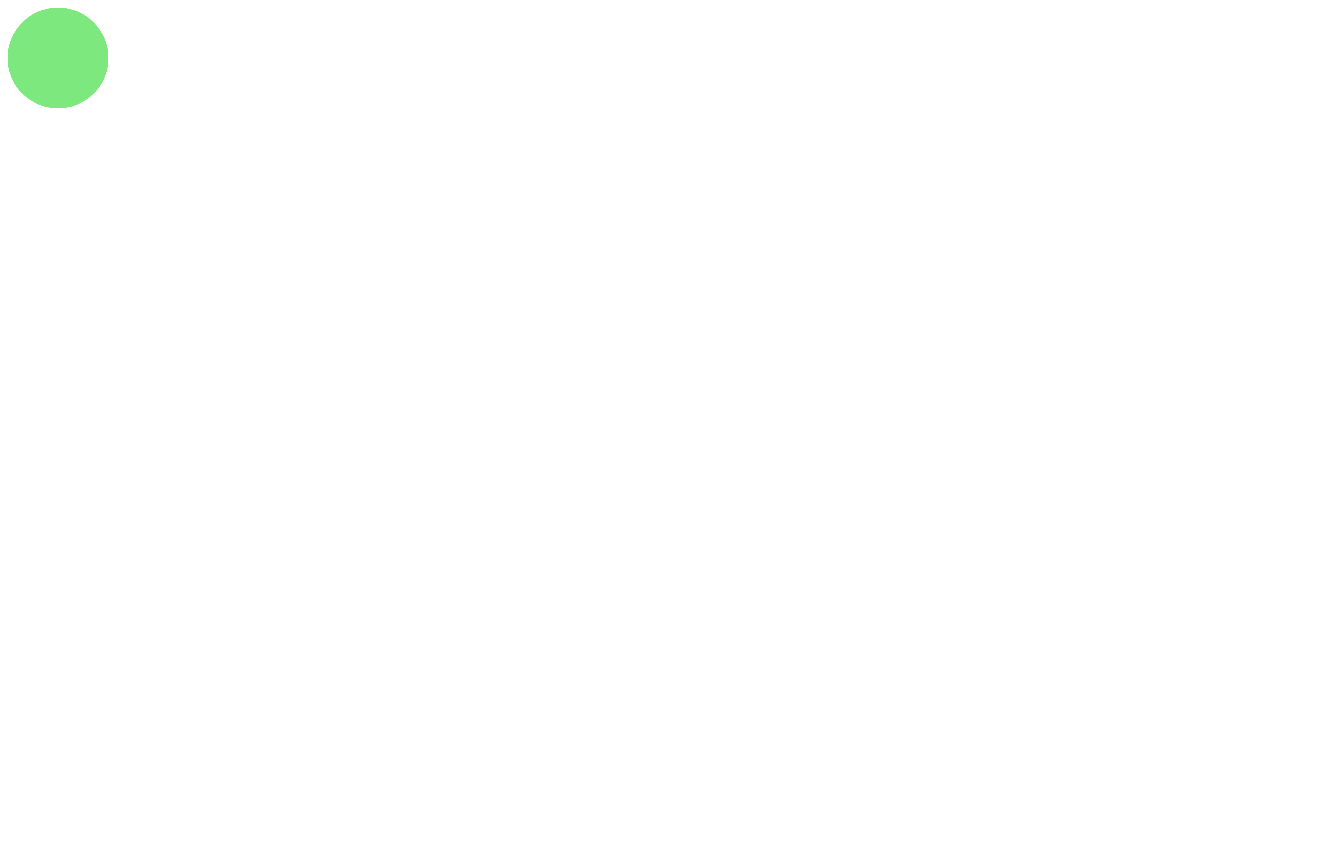
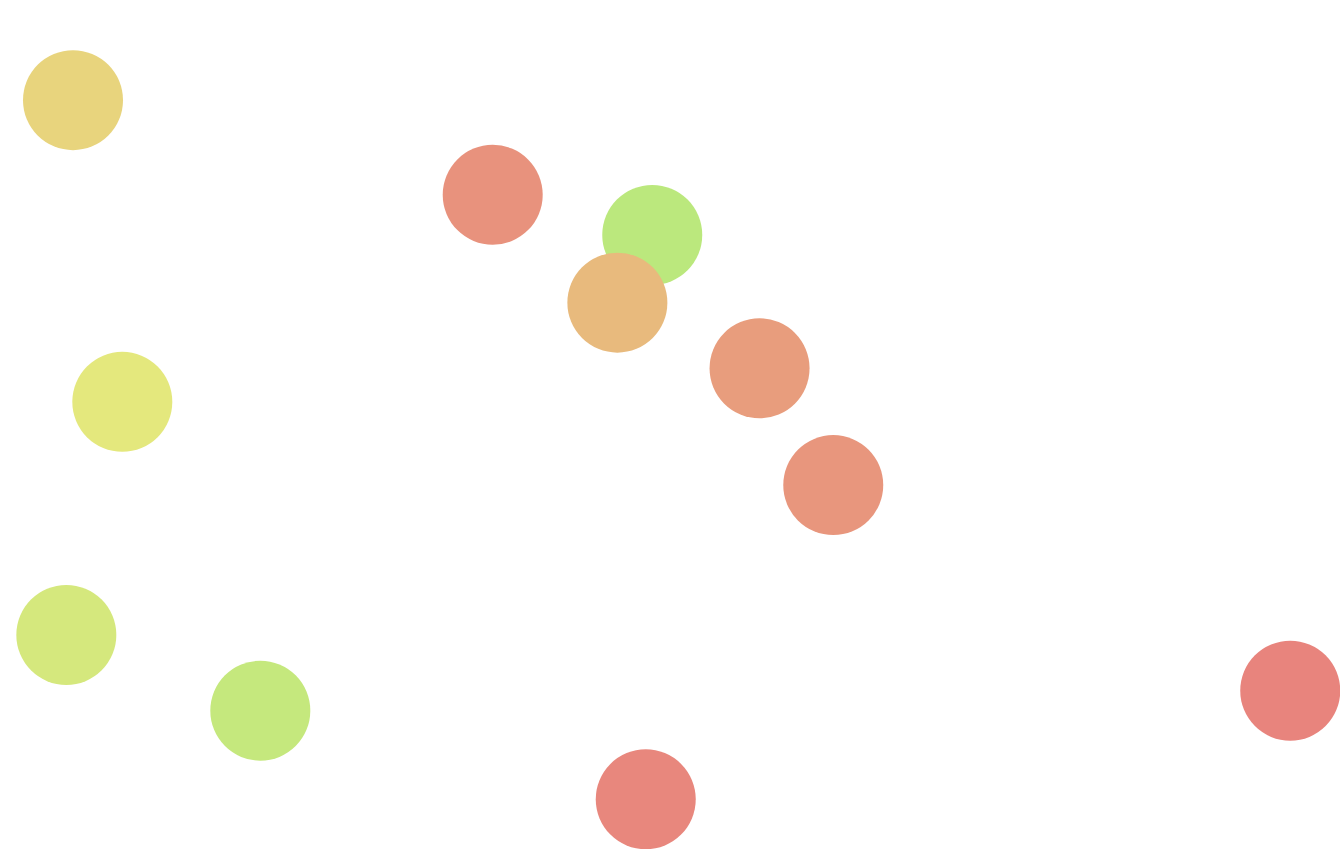
Before and after one commit to Andrei-Mihutoni/git-test, a plain HTML site: page index.html in a window 1280 px wide. Shown: the whole page, 1340 px wide, since content can reach past the window. Before the commit the page ends 800 px from the top, so only its background shows below. Drawn offline with Linux system fonts and the light colour scheme.

Commit message:
completed bubles

```diff
--- a/index.html
+++ b/index.html
@@ -22,7 +22,7 @@
 <div></div>
     </div>
 
-    <sript src="script.js"></sript>
+    <script src="script.js"></script>
 
 
 
--- a/script.js
+++ b/script.js
@@ -7,3 +7,15 @@ function start(){
     const bubbles = document.querySelectorAll("#wrapper>div");
 
     console.log(bubbles);
+
+    bubbles.forEach(bubble=>{
+        const x = Math.random()*100;
+        const y = Math.random()*100;
+        const hue = Math.random()*100;
+
+        bubble.style.background="hsl("+hue+", 70%, 70%)";
+        bubble.style.transform="translate("+x+"vw,"+y+"vh)";
+
+    })
+
+}
--- a/style.css
+++ b/style.css
@@ -4,5 +4,5 @@
     border-radius: 50%;
     background: hsl(120, 70%, 70%);
     position:absolute;
-    transition: all 8s;
+    transition: all 3s;
 }
```
